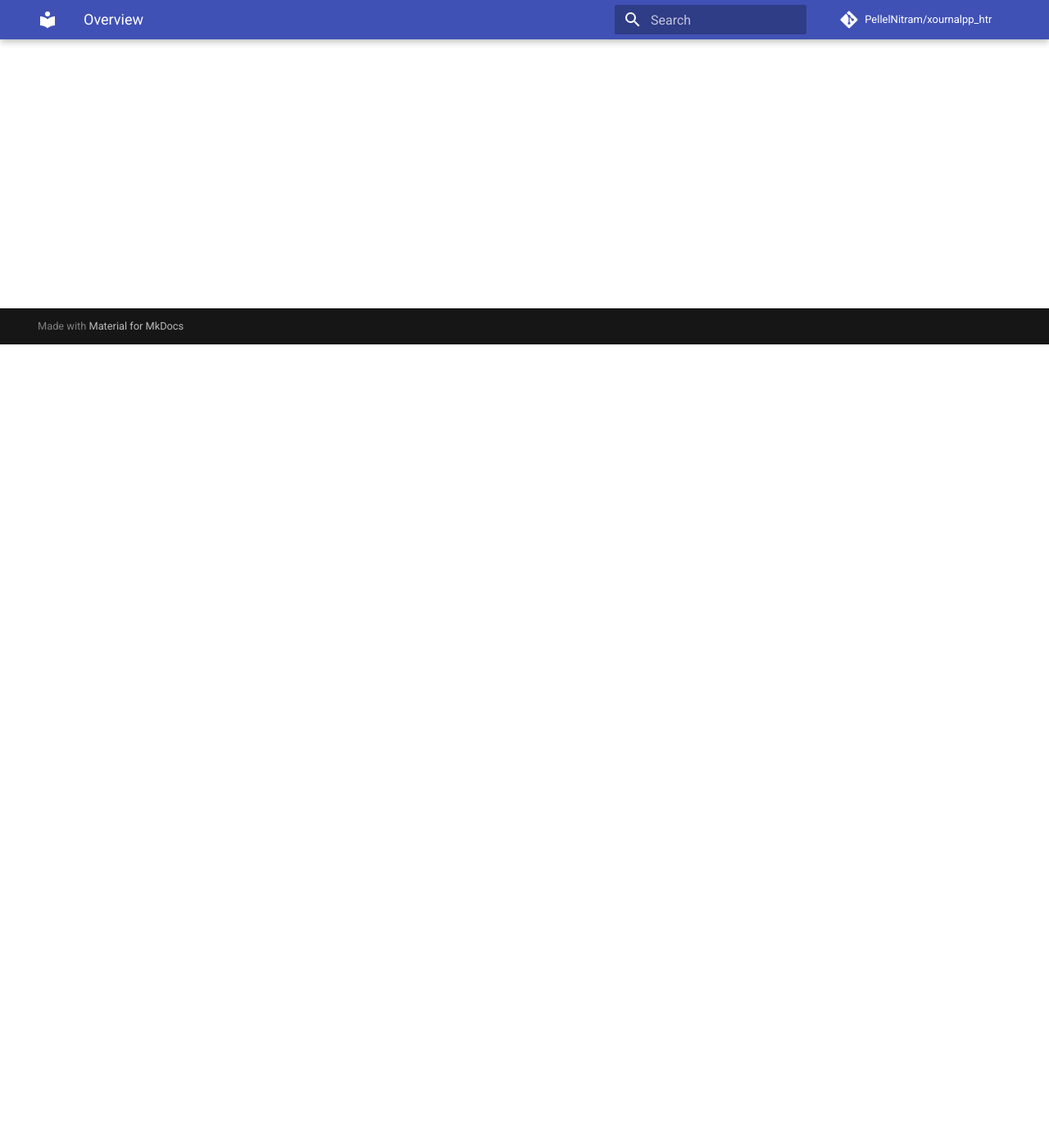
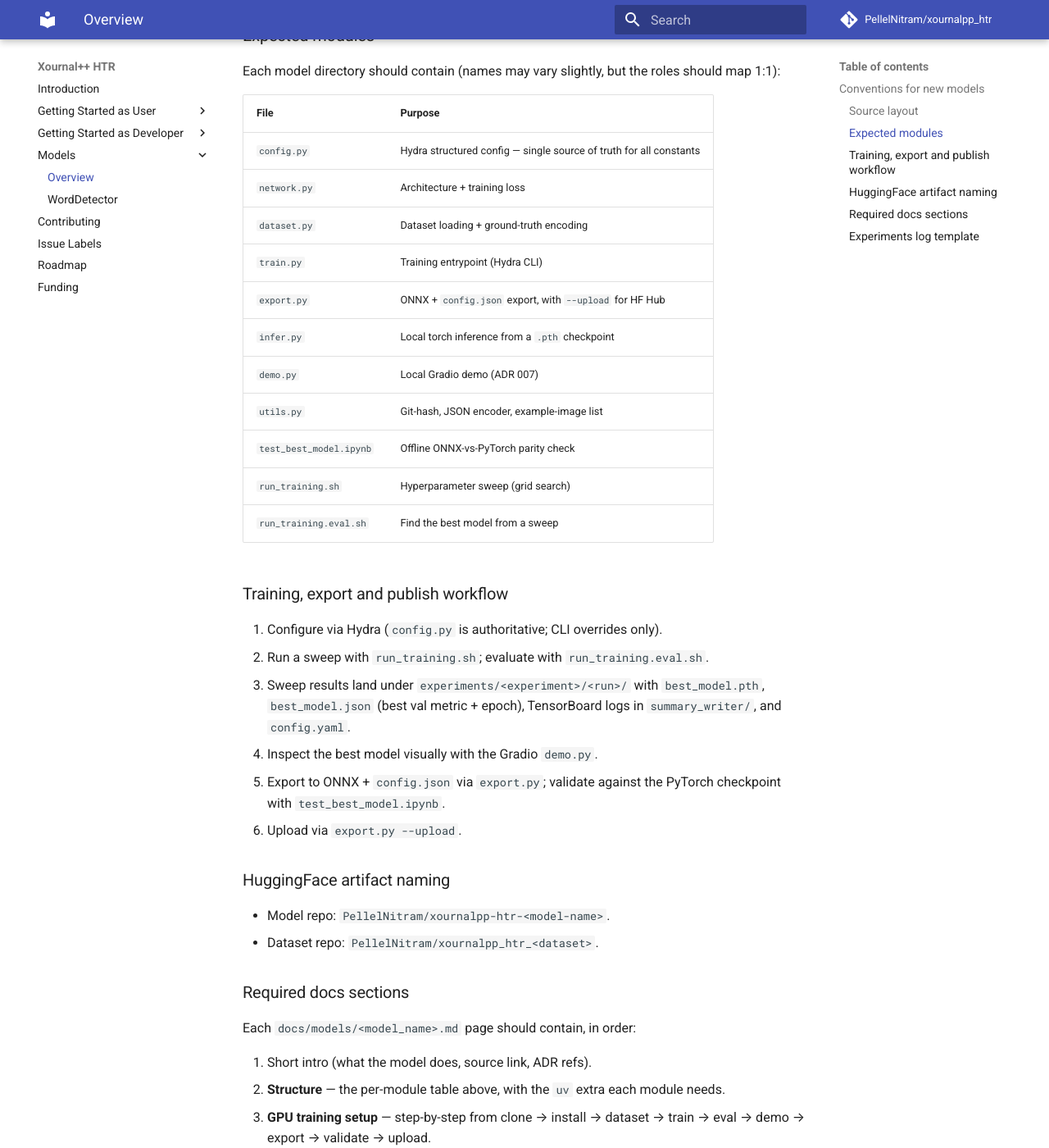
Before and after one commit to PellelNitram/xournalpp_htr, an MkDocs documentation site: the page built from docs/models/index.md, in a window 1280 px wide and 1400 px high, scrolled down 980 px. Shown: the whole window at 82% size. Built offline with MkDocs 1.6.1 and Material for MkDocs 9.7.7, drawn with Linux system fonts in a browser that asks for light colours; comment, search, counter and statistics services are not loaded; some of the changed text lies outside the part shown.

Commit message:
Document shared model conventions and link from AGENTS. [CC]

````diff
--- a/docs/models/index.md
+++ b/docs/models/index.md
@@ -13,3 +13,90 @@ New models added in the future should follow the same structure: a page under
 section of the navigation. The source lives in
 `xournalpp_htr/training/<model_name>/` with a lean `README.md` that refers
 back to its docs page.
+
+## Conventions for new models
+
+These conventions apply to every model under `xournalpp_htr/training/<model_name>/`
+and its docs page. They exist so that training, export, inference and
+documentation stay uniform across models.
+
+### Source layout
+
+- Per-model code lives in `xournalpp_htr/training/<model_name>/`.
+- Generic geometry, decoders, clustering and metrics live in
+  `xournalpp_htr/training/shared/` (base deps only, so they remain
+  importable in the lean inference install).
+- The HF-Hub-backed inference class lives in
+  `xournalpp_htr/inference_models.py` and is exposed as
+  `XxxModel.from_pretrained()`, returning typed outputs. No
+  `transformers` dependency — inference is uniform across all custom models
+  (see ADR 003 for the pipeline contract: word-level boxes *and*
+  transcriptions).
+- Training deps are gated behind a per-model `uv` extra named
+  `training-<model-name>`. The base install stays lean (ADR 006).
+- Demos are local Gradio apps invoked via `python -m
+  xournalpp_htr.training.<model_name>.demo`, not HF Spaces (ADR 007).
+
+### Expected modules
+
+Each model directory should contain (names may vary slightly, but the roles
+should map 1:1):
+
+| File | Purpose |
+| --- | --- |
+| `config.py` | Hydra structured config — single source of truth for all constants |
+| `network.py` | Architecture + training loss |
+| `dataset.py` | Dataset loading + ground-truth encoding |
+| `train.py` | Training entrypoint (Hydra CLI) |
+| `export.py` | ONNX + `config.json` export, with `--upload` for HF Hub |
+| `infer.py` | Local torch inference from a `.pth` checkpoint |
+| `demo.py` | Local Gradio demo (ADR 007) |
+| `utils.py` | Git-hash, JSON encoder, example-image list |
+| `test_best_model.ipynb` | Offline ONNX-vs-PyTorch parity check |
+| `run_training.sh` | Hyperparameter sweep (grid search) |
+| `run_training.eval.sh` | Find the best model from a sweep |
+
+### Training, export and publish workflow
+
+1. Configure via Hydra (`config.py` is authoritative; CLI overrides only).
+2. Run a sweep with `run_training.sh`; evaluate with `run_training.eval.sh`.
+3. Sweep results land under `experiments/<experiment>/<run>/` with
+   `best_model.pth`, `best_model.json` (best val metric + epoch),
+   TensorBoard logs in `summary_writer/`, and `config.yaml`.
+4. Inspect the best model visually with the Gradio `demo.py`.
+5. Export to ONNX + `config.json` via `export.py`; validate against the
+   PyTorch checkpoint with `test_best_model.ipynb`.
+6. Upload via `export.py --upload`.
+
+### HuggingFace artifact naming
+
+- Model repo: `PellelNitram/xournalpp-htr-<model-name>`.
+- Dataset repo: `PellelNitram/xournalpp_htr_<dataset>`.
+
+### Required docs sections
+
+Each `docs/models/<model_name>.md` page should contain, in order:
+
+1. Short intro (what the model does, source link, ADR refs).
+2. **Structure** — the per-module table above, with the `uv` extra each
+   module needs.
+3. **GPU training setup** — step-by-step from clone → install → dataset →
+   train → eval → demo → export → validate → upload.
+4. **Inference** — minimal `from_pretrained()` usage example.
+5. **Experiments** — log of training experiments, newest first, using the
+   template below.
+6. **Current status** — what is implemented, known issues.
+7. **Outlook** — planned follow-ups.
+
+### Experiments log template
+
+```
+### <date> — <short title>
+
+- **Goal:** what question this experiment is meant to answer.
+- **Setup:** dataset split, config overrides, code revision (commit hash).
+- **Command:** the exact training/eval command used.
+- **Results:** key metrics, path to artefacts under `experiments/`,
+  TensorBoard run name.
+- **Conclusion:** what was learned and what to try next.
+```
````
Also changed, not shown: AGENTS.md (+4 -0 lines).
